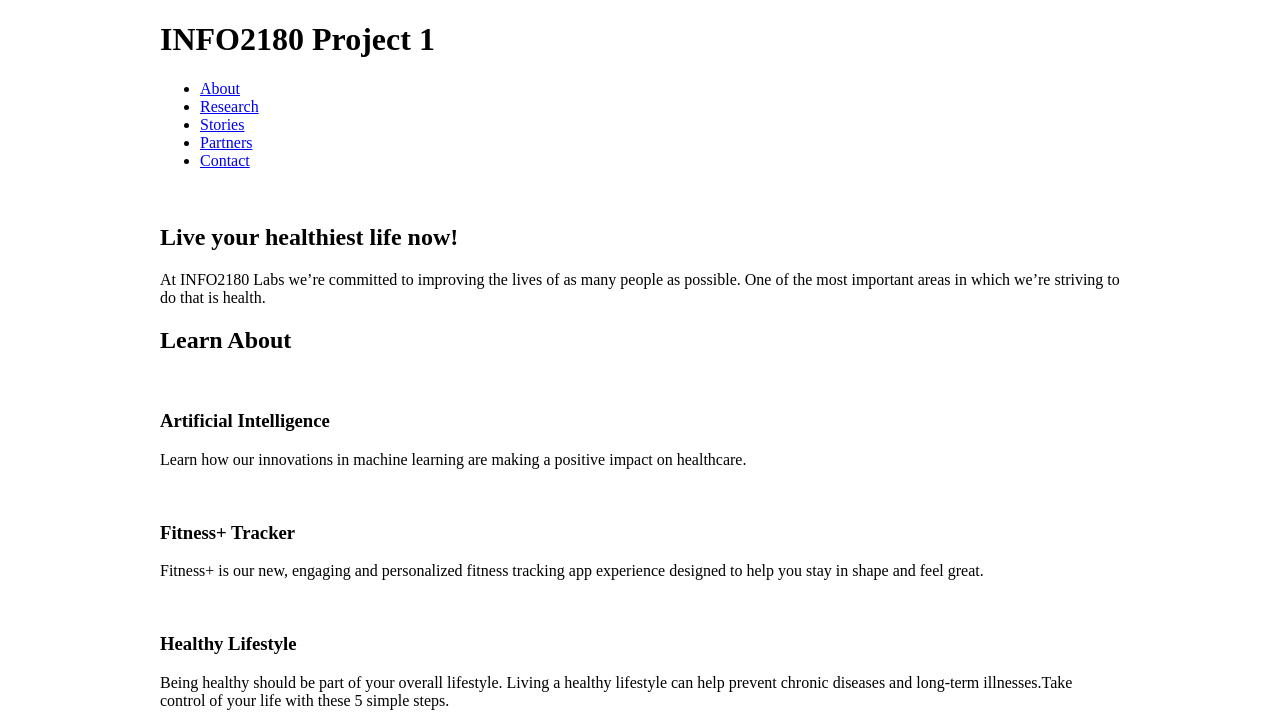
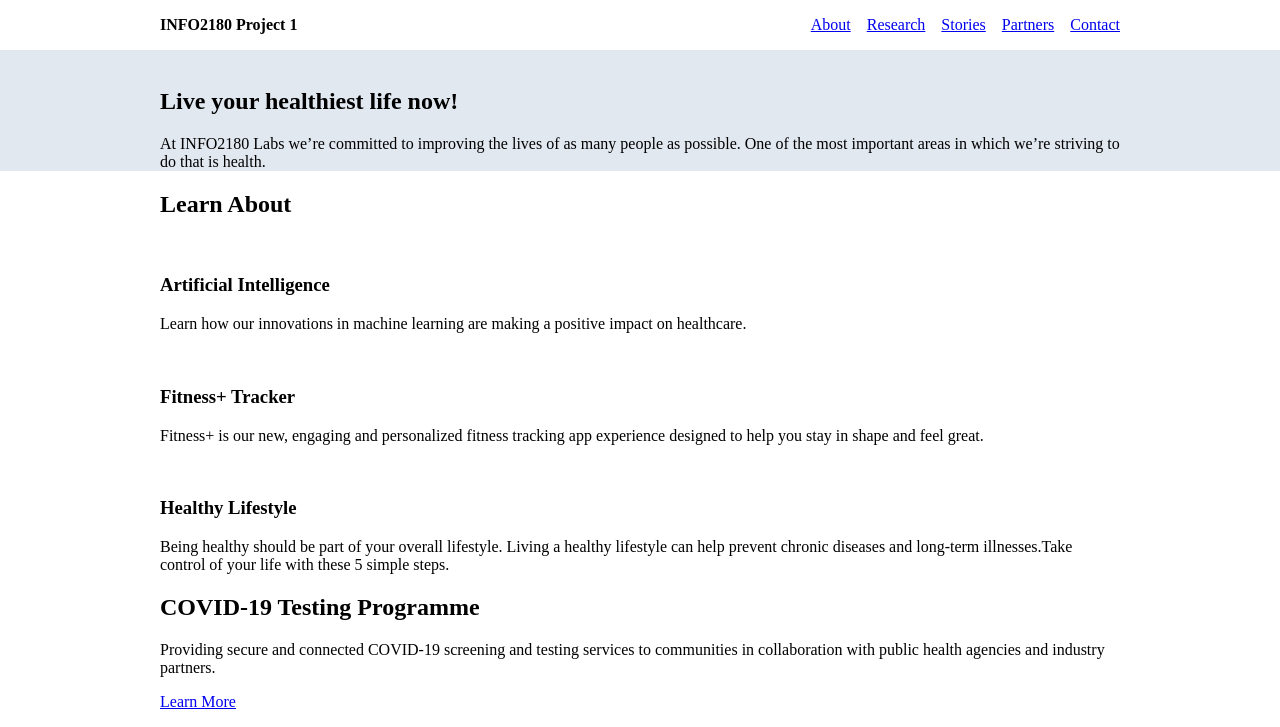
Before and after one commit to Jojo5673/info2180-project1, a plain HTML site: page index.html in a window 1280 px wide. Shown: the top 727 px of the page. Drawn offline with Linux system fonts and the light colour scheme.

Commit message:
Added header layout

```diff
--- a/scripts.js
+++ b/scripts.js
@@ -5,9 +5,9 @@ document.addEventListener("DOMContentLoaded", function() {
 
     form.addEventListener("submit", (event) => {
         event.preventDefault();
-        let email = event.target[0].value;
+        let input = event.target[0];
+        let email = input.value;
         messageBox.textContent = email !== ""?`Thank you! Your email address ${email} has been added to our mailing list!`:"Please enter a valid email address";
-    })
-
-
+        input.value = "";
+    });
 });
--- a/styles.css
+++ b/styles.css
@@ -7,5 +7,29 @@ body {
 .container {
     margin: 0 auto;
     max-width: 960px;
-    width: 100%;
+    width: 90%;
 }
+
+header .container {
+    display: flex;
+    padding: 1em 0;
+    align-items: space-between;
+}
+
+.container h1 {
+    font-size: 1em;
+    margin: 0;
+    flex: 1;
+}
+
+.container ul {
+    display: flex;
+    flex-direction: row;
+    gap: 1em;
+    margin: 0;
+    list-style: none;
+}
+
+.overview-hero {
+    background-color: #E2E8F0;
+}
```
